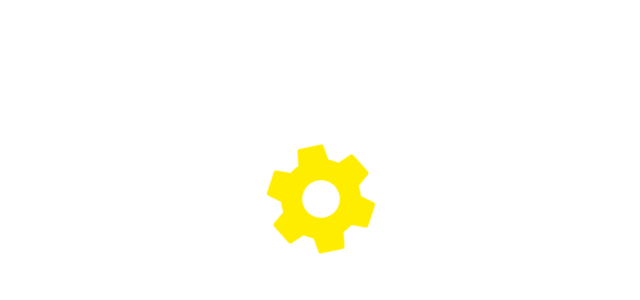
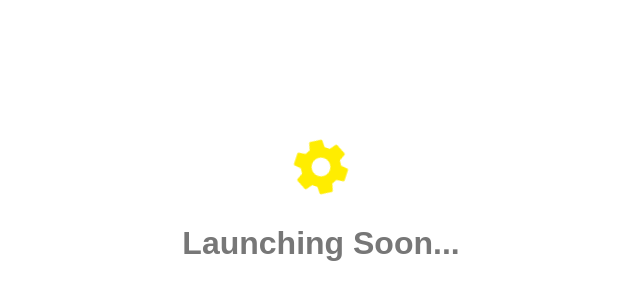
Before and after one commit to MeriamEl/MeriamEl.github.io, a plain HTML site: page index.html in a window 1280 px wide. Shown: the part 150-450 px from the top of the page, without its empty margins (319-959 px from the left). Drawn offline with Linux system fonts and the light colour scheme.

Commit message:
fix: launching eventually

```diff
--- a/index.html
+++ b/index.html
@@ -4,7 +4,7 @@
         <link href = "https://fonts.googleapis.com/icon?family=Material+Icons" rel = "stylesheet">
         <style>
             body {
-                padding: 20%; text-align: center;
+                padding: 20%; text-align: center; font-family: sans-serif; color: #777;
             }
             i.heading {
                 font-size: 4em;
@@ -26,6 +26,7 @@
          </style>
      </head>
     <body>
-        <h1><i class = "material-icons heading">settings</i></h1>
+        <h1></h1><i class = "material-icons heading">settings</i></h1>
+        <h1>Launching Soon...</h1>
     </body>
 </html>
```
